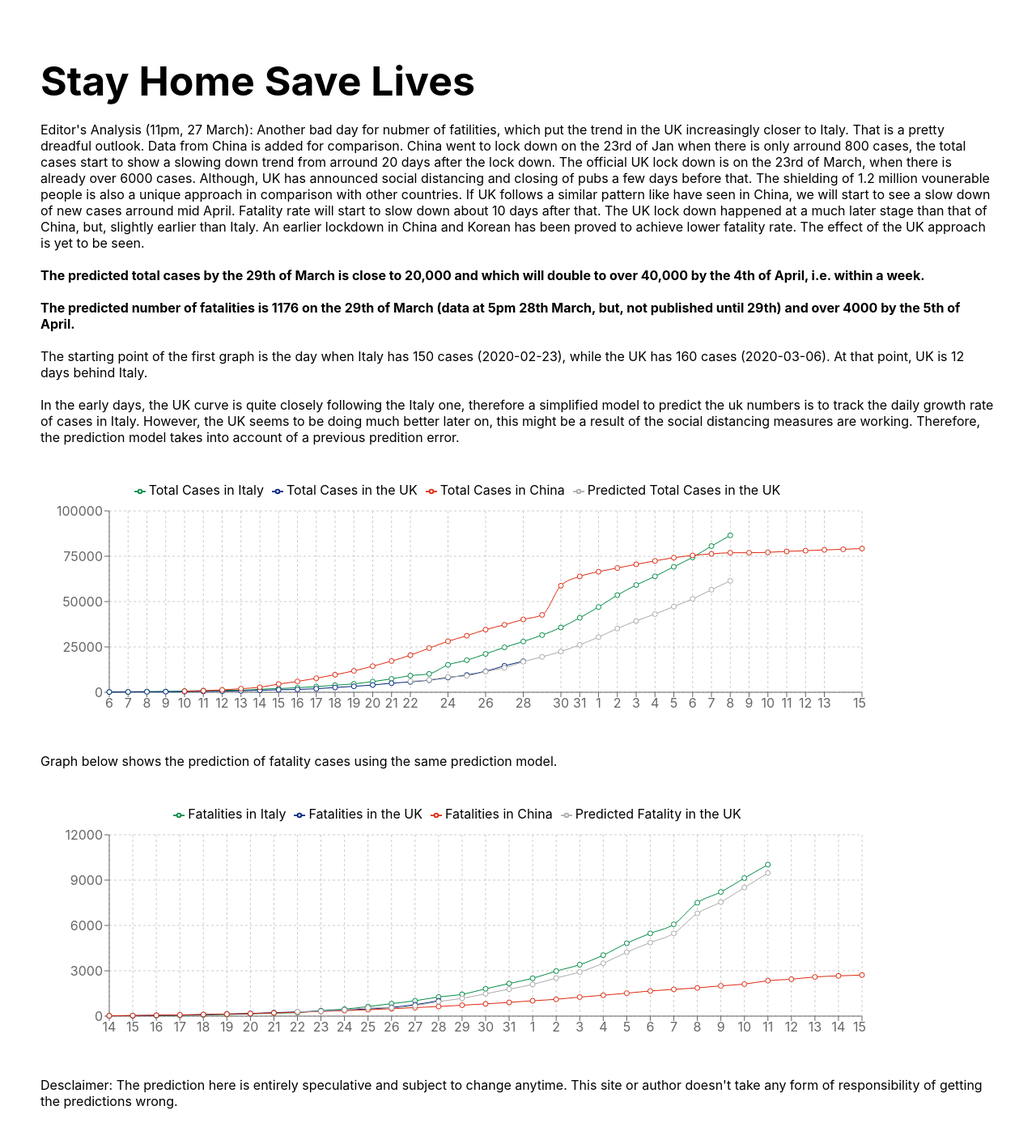
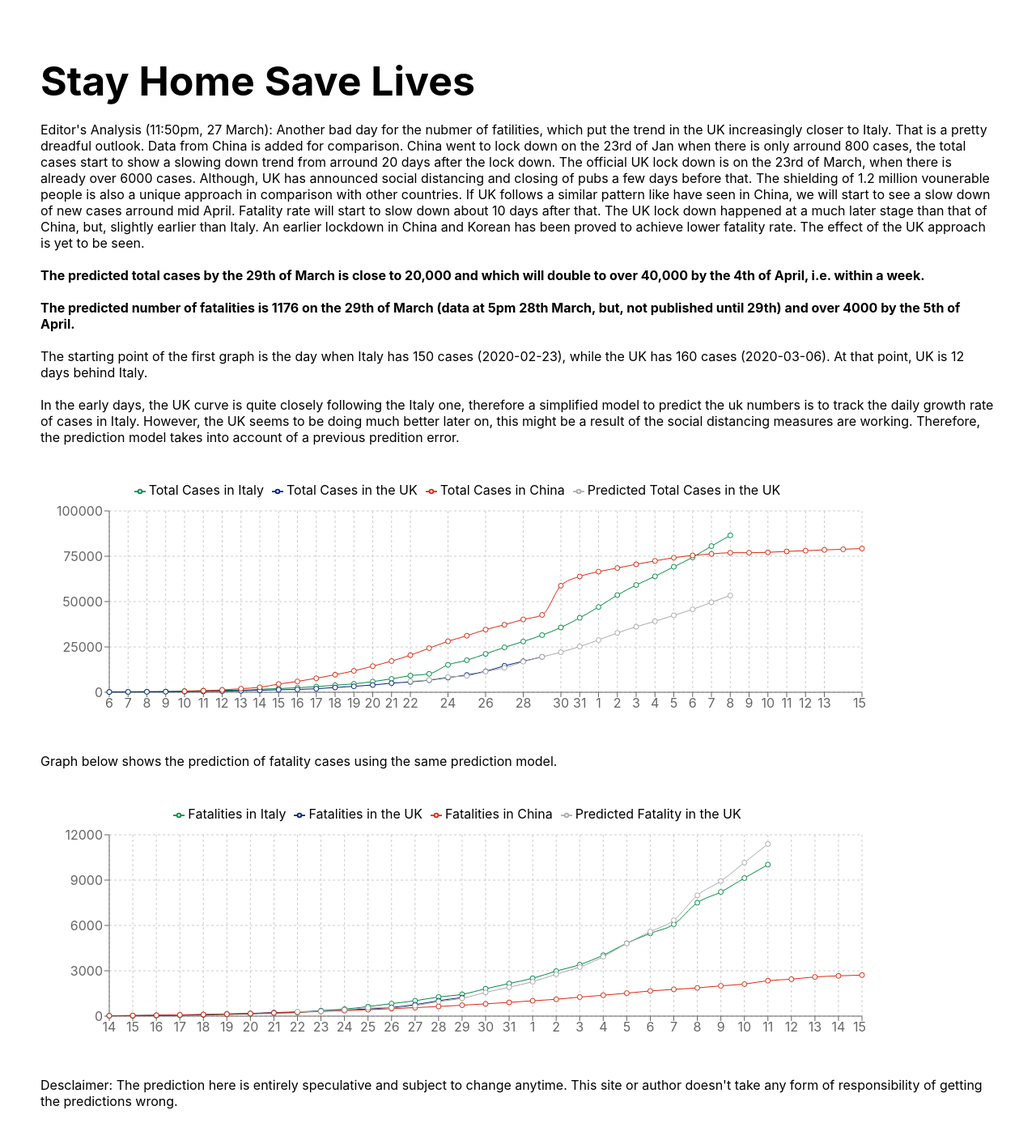
Before and after one commit to linamm/coronachart, a React (Create React App) app in the folder coronachart/: page / in a window 1280 px wide. Shown: the top 1408 px of the page at 81% size. Built offline with nearby package versions, Linux system fonts and the light colour scheme.

Commit message:
update 29th March data

```diff
--- a/coronachart/src/App.js
+++ b/coronachart/src/App.js
@@ -41,8 +41,8 @@ const styles = {
       </div>
 
       <div style={styles.paragraph}>
-        Editor's Analysis (11pm, 27 March):
-          Another bad day for nubmer of fatilities, which put the trend in the UK increasingly closer to Italy. That is a pretty dreadful outlook.
+        Editor's Analysis (11:50pm, 27 March):
+          Another bad day for the nubmer of fatilities, which put the trend in the UK increasingly closer to Italy. That is a pretty dreadful outlook.
           Data from China is added for comparison. China went to lock down on the 23rd of Jan when there is only arround 800 cases, the total cases start to show a slowing down trend from arround 20 days after the lock down. The official UK lock down is on the 23rd of March, when there is already over 6000 cases. Although, UK has announced social distancing and closing of pubs a few days before that. The shielding of 1.2 million vounerable people is also a unique approach in comparison with other countries. If UK follows a similar pattern like have seen in China, we will start to see a slow down of new cases arround mid April. Fatality rate will start to slow down about 10 days after that.
           The UK lock down happened at a much later stage than that of China, but, slightly earlier than Italy. An earlier lockdown in China and Korean has been proved to achieve lower fatality rate. The effect of the UK approach is yet to be seen.
         </div>
--- a/coronachart/src/Data.js
+++ b/coronachart/src/Data.js
@@ -19,7 +19,7 @@ import { getPredictCases } from './Predict.js';
   {"name": "26", "it": 827, 'uk': 578, 'uk_predict': 549, "nl": 434, "cn": 490},
   {"name": "27", "it": 1016,'uk': 759, 'uk_predict': 690, "nl": 546, "cn": 563},
   {"name": "28", "it": 1266,'uk': 1019, 'uk_predict': 958, "cn": 636},
-  {"name": "29", "it": 1441, "cn": 722},
+  {"name": "29", "it": 1441, "cn": 722, 'uk': 1228, 'uk_predict': 1176},
   {"name": "30", "it": 1809, "cn": 811},
   {"name": "31", "it": 2158, "cn": 908},
   {"name": "1", "it": 2503, "cn": 1016},
@@ -63,7 +63,7 @@ const raw_total_cases = [
   {"name": "26", "it": 21157, 'uk': 11568, 'uk_predict': 11402, "nl": 7431, "cn": 34546},
   {"name": "27","it": 24747,'uk': 14578, 'uk_predict': 13468, "nl": 8603, "cn": 37198},
   {"name": "28","it": 27980,'uk': 17089, 'uk_predict': 16866, "cn": 40171},
-  {"name": "29","it": 31506,"cn": 42638},
+  {"name": "29","it": 31506,"cn": 42638, 'uk': 19522, 'uk_predict': 19524},
   {"name": "30","it": 35713, "cn": 58761},
   {"name": "31","it": 41035, "cn": 63851},
   {"name": "1","it": 47021, "cn": 66492},
@@ -86,6 +86,6 @@ const raw_total_cases = [
 
 export const totalCaseStartDay = 6;
 export const fatalityCaseStartDay = 14;
-export const Today = 28;
+export const Today = 29;
 export const totalCases = getPredictCases(raw_total_cases, Today - totalCaseStartDay);
 export const fatalityCases = getPredictCases(raw_death_cases, Today - fatalityCaseStartDay);
```
